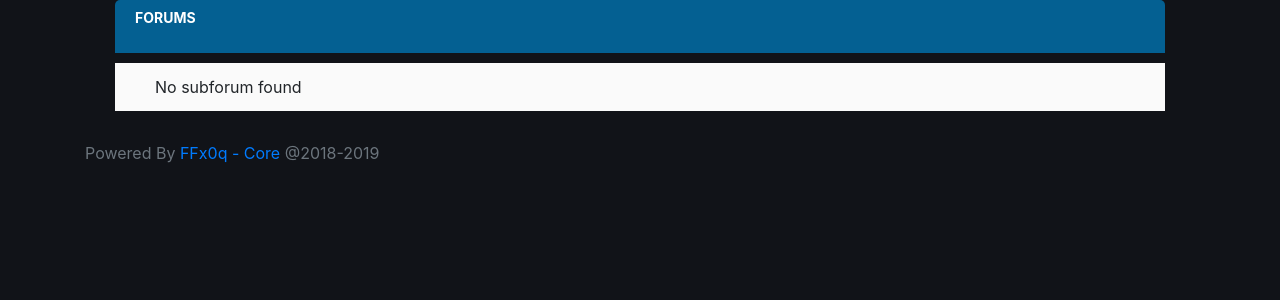
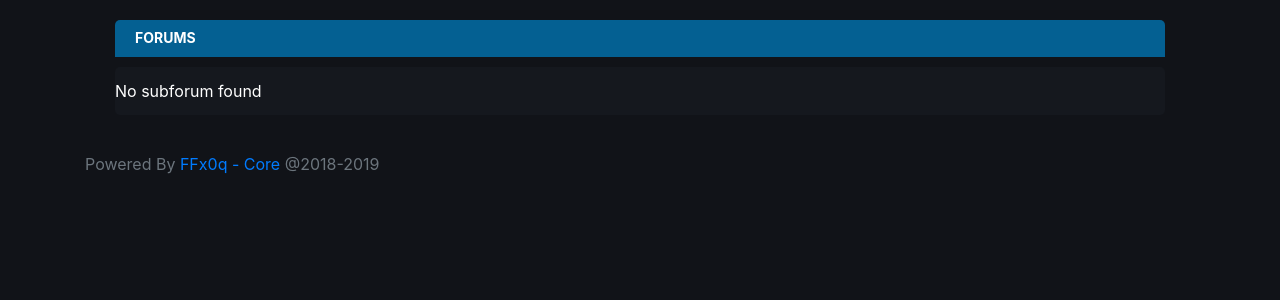
Before and after one commit to FFx0q/forum, a PHP site: template templates/category/forum.twig in a window 1280 px wide. Shown: the part 56-356 px from the top of the page. Run offline with PHP 8.4, Linux system fonts and the light colour scheme; the template is opened without the code that fills it, so the values that code supplies are empty; some libraries are stand-ins or nearby versions.

Commit message:
Edit a layout, improve a code

```diff
--- a/public/css/core.css
+++ b/public/css/core.css
@@ -24,24 +24,19 @@ body > main.container
     justify-content: space-between;
     align-items: center;
     padding: 10px 20px;
+    margin-top: 20px;
     margin-bottom: 10px;
     border-radius: 5px 5px 0px 0px;
 }
 
-.categoryTitle a, .categoryTitle p
+.categoryTitle a, .categoryTitle
 {
     color: #FFF;
     text-decoration: none;
     text-transform: uppercase;
     font-weight: 700;
 }
-.cForums
-{
-    background-color: #FAFAFA;
-    display: block;
-    list-style-type: none;
-    margin: 0;
-}
+
 .cForumList
 {
     width: 100%;
@@ -54,6 +49,15 @@ body > main.container
     padding: 0;
     margin: 0;
 
+}
+.cForumRow
+{
+    color: #FFF;
+    background: #15181e;
+    border: 0;
+    border-radius: 5px;
+    margin: 0 0 7px 0;
+    padding: 0 10px;
 }
 
 .cForumMain, .cForumStats, .cForumIcon, .cForumRow
--- a/src/Controller/IndexController.php
+++ b/src/Controller/IndexController.php
@@ -28,7 +28,7 @@
             ->execute();
 
             foreach($data as $key)
-                $category[$key['cid'].'-'.$key['ctitle']][] = array($key['fid'], $key['ftitle'], $key['posts']);
+                $category[$key['cid'].'-'.$key['ctitle']][] = [$key['fid'], $key['ftitle'], $key['posts']];
 
             return $this->render('index/index.twig',[
                 'category' => isset($category) ? $category : " "
--- a/templates/category/category.twig
+++ b/templates/category/category.twig
@@ -1,8 +1,8 @@
 {% extends 'base.twig' %}
 {% block content %}
     <section class="col-sm">
-        <h2 class="categoryTitle"><p>Topics</p></h2>
-        <ul class="cForums">
+        <h2 class="categoryTitle">Topics</h2>
+        <ul class="cForumList">
             {% for topic in topics %}
                 <li class="cForumRow">
                     <div class="cForumIcon">
--- a/templates/category/forum.twig
+++ b/templates/category/forum.twig
@@ -1,8 +1,8 @@
 {% extends 'base.twig' %}
 {% block content %}
     <section class="col-sm">
-        <h2 class="categoryTitle"><p>Forums</p></h2>
-        <ul class="cForums">
+        <h2 class="categoryTitle">Forums</h2>
+        <ul class="cForumList">
             {% for forum in forums %}
                 <li class="cForumRow">
                     <div class="cForumIcon">
--- a/templates/index/index.twig
+++ b/templates/index/index.twig
@@ -4,7 +4,7 @@
         {% for category, forums, keys in category %}
             <div class="cForumList" id="category-{{loop.index}}">
                 <h2 class="categoryTitle"> <a href="/category/forum/{{category|split('-')[0]}}-category">{{category|split('-')[1] }}</a></h2>
-                <ul class="cForums">
+                <ul class="cForumList">
                 {% for forum in forums %}
                     <li class="cForumRow">
                         <div class="cForumIcon">
```
